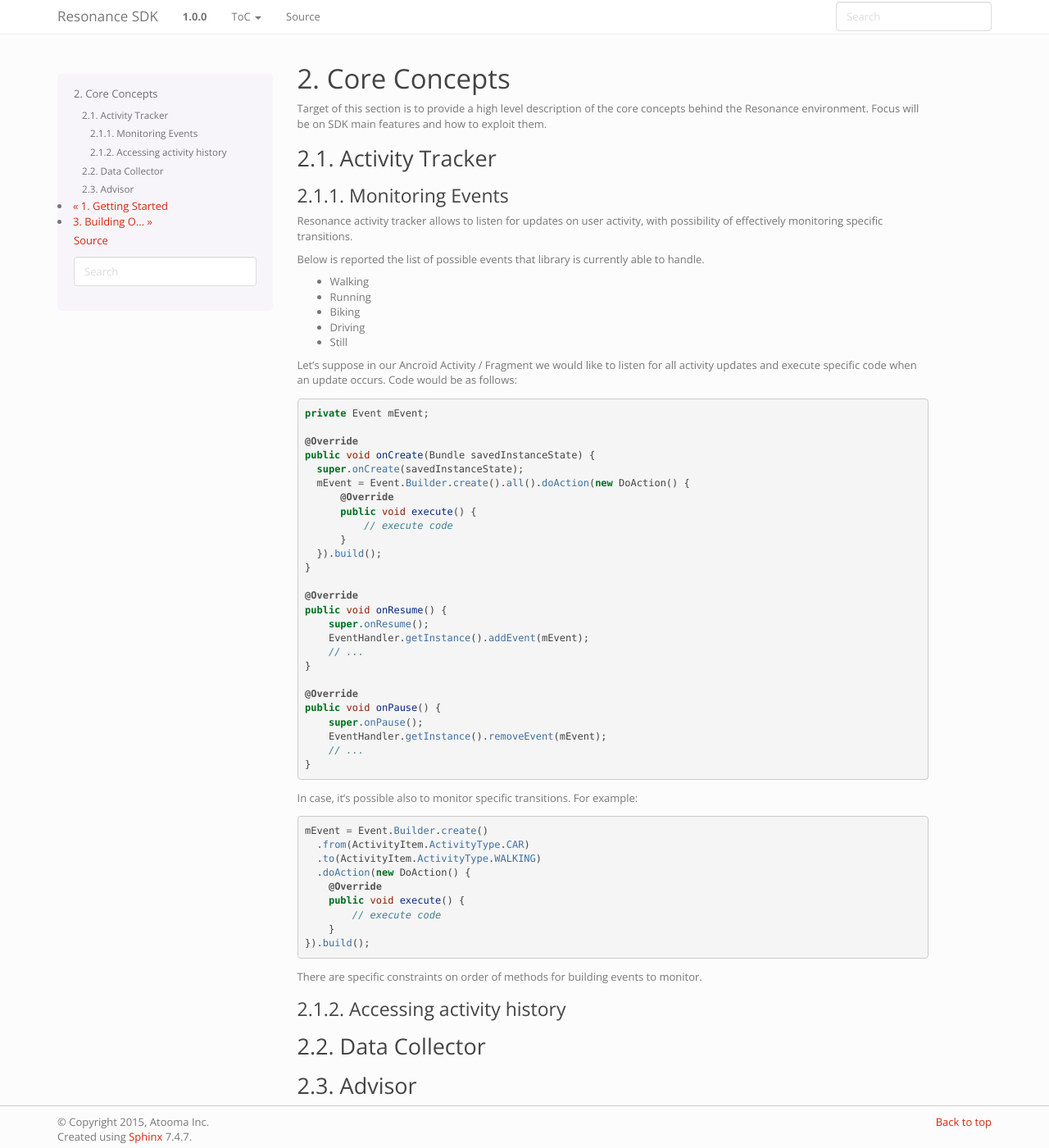
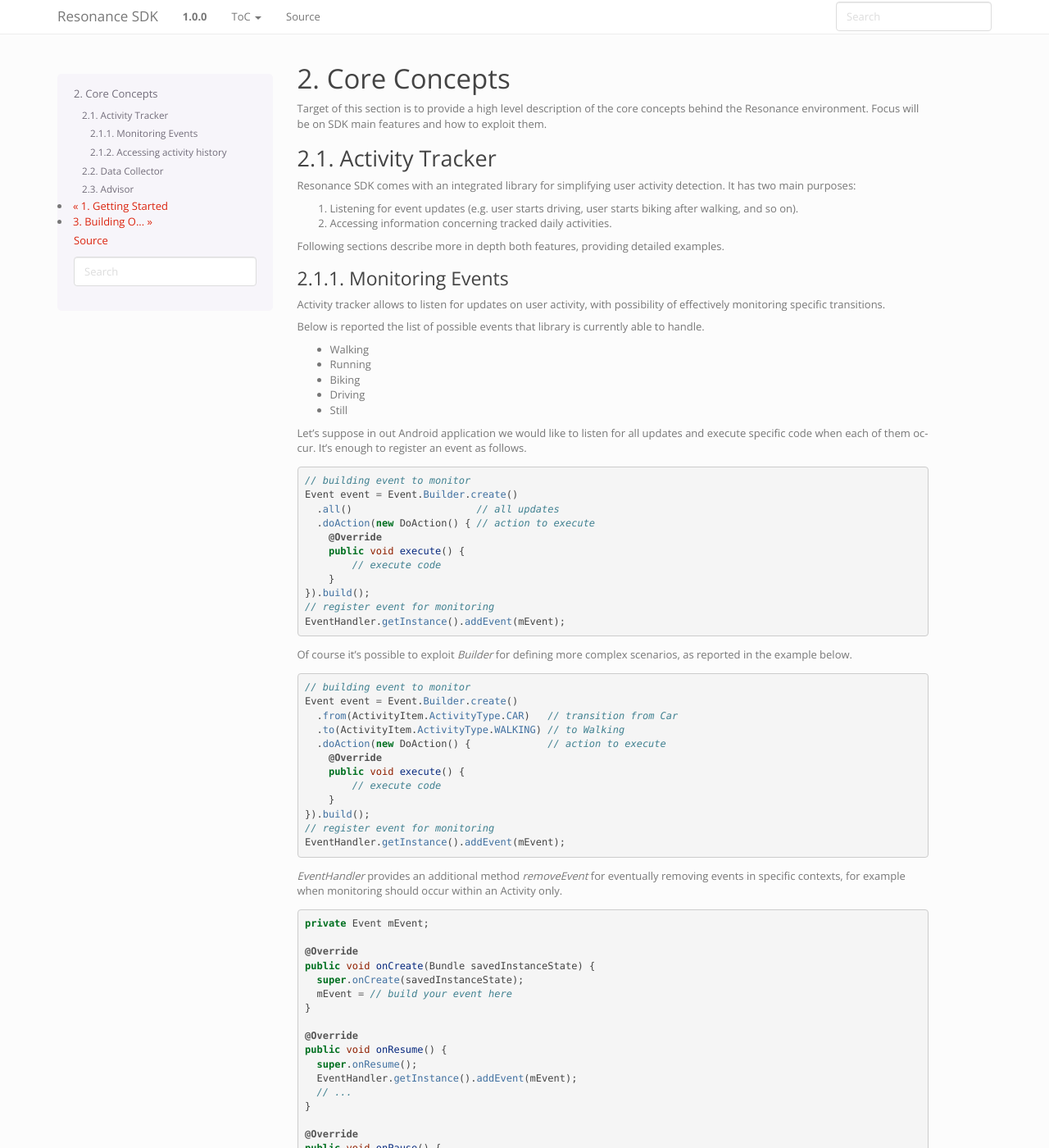
Before and after one commit to atooma/doc-resonance-sdk, a Sphinx documentation site: the page built from docs/source/core.rst, in a window 1280 px wide and 1400 px high. Shown: the whole window at 82% size. Built offline with Sphinx 7.4.7, drawn with Linux system fonts in a browser that asks for light colours; some of the changed text lies outside the part shown.

Commit message:
Updating activity tracking examples

```diff
--- a/docs/source/core.rst
+++ b/docs/source/core.rst
@@ -9,10 +9,17 @@
 Activity Tracker
 ---------------------------------------
 
+Resonance SDK comes with an integrated library for simplifying user activity detection. It has two main purposes:
+
+1. Listening for event updates (e.g. user starts driving, user starts biking after walking, and so on).
+2. Accessing information concerning tracked daily activities.
+
+Following sections describe more in depth both features, providing detailed examples.
+
 Monitoring Events
 ^^^^^^^^^^^^^^^^^^^^^^^^^^^^^^^^^^^^^^^
 
-Resonance activity tracker allows to listen for updates on user activity, with possibility of effectively monitoring specific transitions.
+Activity tracker allows to listen for updates on user activity, with possibility of effectively monitoring specific transitions.
 
 Below is reported the list of possible events that library is currently able to handle.
 
@@ -22,7 +29,40 @@
 * Driving
 * Still
 
-Let's suppose in our Ancroid Activity / Fragment we would like to listen for all activity updates and execute specific code when an update occurs. Code would be as follows:
+Let's suppose in out Android application we would like to listen for all updates and execute specific code when each of them occur. It's enough to register an event as follows.
+
+.. code-block:: java
+
+    // building event to monitor
+    Event event = Event.Builder.create()
+      .all()                     // all updates
+      .doAction(new DoAction() { // action to execute
+        @Override
+        public void execute() {
+            // execute code
+        }
+    }).build();
+    // register event for monitoring
+    EventHandler.getInstance().addEvent(mEvent);
+
+Of course it's possible to exploit *Builder* for defining more complex scenarios, as reported in the example below.
+
+.. code-block:: java
+
+  // building event to monitor
+  Event event = Event.Builder.create()
+    .from(ActivityItem.ActivityType.CAR)   // transition from Car
+    .to(ActivityItem.ActivityType.WALKING) // to Walking
+    .doAction(new DoAction() {             // action to execute
+      @Override
+      public void execute() {
+          // execute code
+      }
+  }).build();
+  // register event for monitoring
+  EventHandler.getInstance().addEvent(mEvent);
+
+*EventHandler* provides an additional method *removeEvent* for eventually removing events in specific contexts, for example when monitoring should occur within an Activity only.
 
 .. code-block:: java
 
@@ -31,49 +71,49 @@
   @Override
   public void onCreate(Bundle savedInstanceState) {
     super.onCreate(savedInstanceState);
-    mEvent = Event.Builder.create().all().doAction(new DoAction() {
-        @Override
-        public void execute() {
-            // execute code
-        }
-    }).build();
+    mEvent = // build your event here
   }
 
   @Override
   public void onResume() {
-      super.onResume();
-      EventHandler.getInstance().addEvent(mEvent);
-      // ...
+    super.onResume();
+    EventHandler.getInstance().addEvent(mEvent);
+    // ...
   }
 
   @Override
   public void onPause() {
-      super.onPause();
-      EventHandler.getInstance().removeEvent(mEvent);
-      // ...
+    super.onPause();
+    EventHandler.getInstance().removeEvent(mEvent);
+    // ...
   }
-
-In case, it's possible also to monitor specific transitions. For example:
-
-.. code-block:: java
-
-  mEvent = Event.Builder.create()
-    .from(ActivityItem.ActivityType.CAR)
-    .to(ActivityItem.ActivityType.WALKING)
-    .doAction(new DoAction() {
-      @Override
-      public void execute() {
-          // execute code
-      }
-  }).build();
 
 There are specific constraints on order of methods for building events to monitor.
 
 Accessing activity history
 ^^^^^^^^^^^^^^^^^^^^^^^^^^^^^^^^^^^^^^^
 
+Activity tracking library automatically stores data concerning user daily activities, making them available through an easy to use interface.
+
+Let's suppose for example we would like to get daily activities for current day. We can exploit following code:
+
+.. code-block:: java
+
+  Context context = getApplicationContext();
+  ActivityTracker tracker = ResonanceApiClient.with(context).getActivityTracker();
+  List<ActivityItem> activities = tracker.getActivityStore().getTodayActivities(true);
+
+Where boolean parameter of *getTodayActivities* method simply reflects sorting strategy for returned items.
+
+Additional methods are available for getting data of past days.
+
+
 Data Collector
 ---------------------------------------
 
+When starting *ResonanceApiClient* instance, ResonanceSDK automatically starts collecting data concerning device usage. Data are periodically delivered to server and allow to perform analysis on user behavior, determining relevant information about his preferences.
+
 Advisor
 ---------------------------------------
+
+Data analysis performed on Atooma backend is used in advanced functions provided to clients for getting user information.
```
